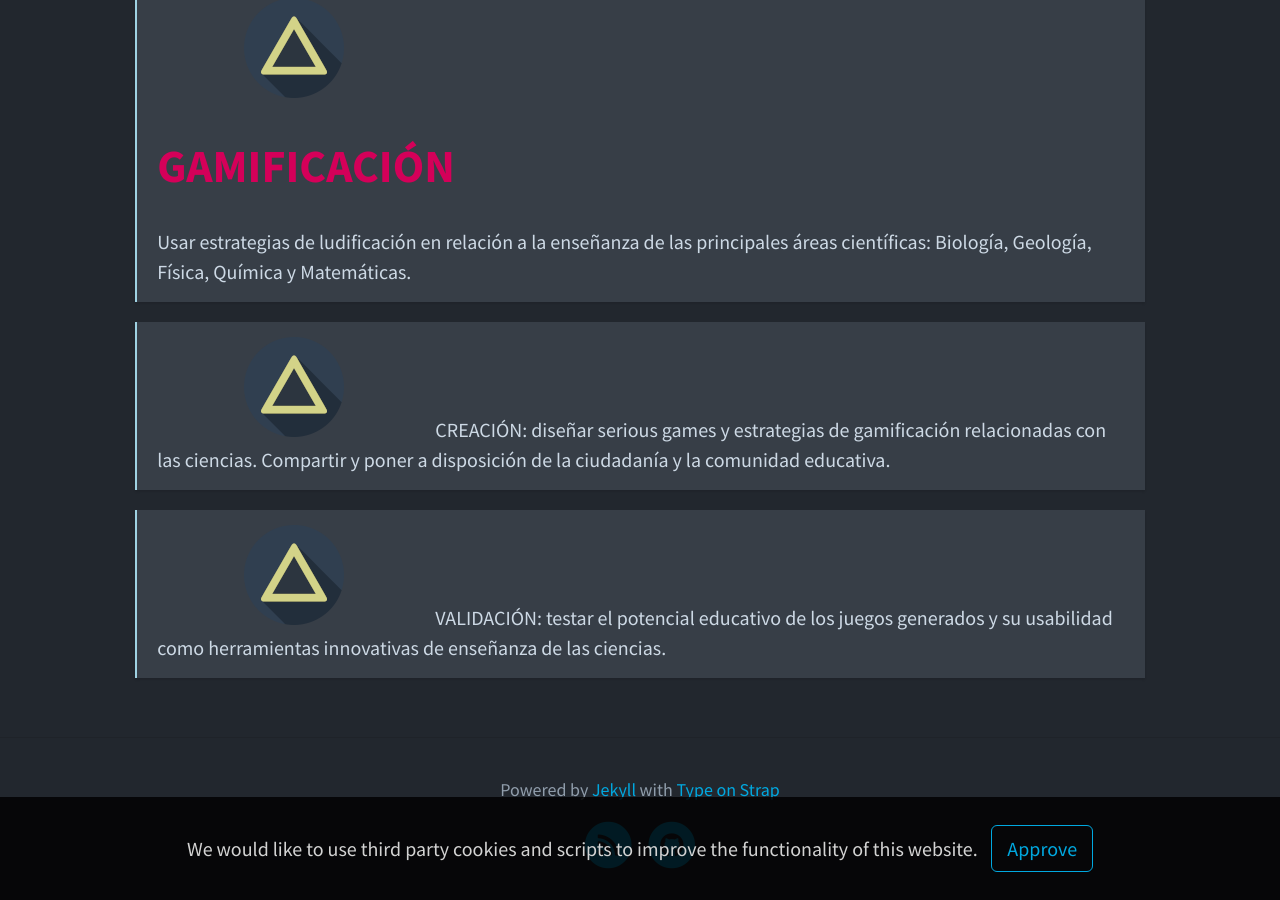
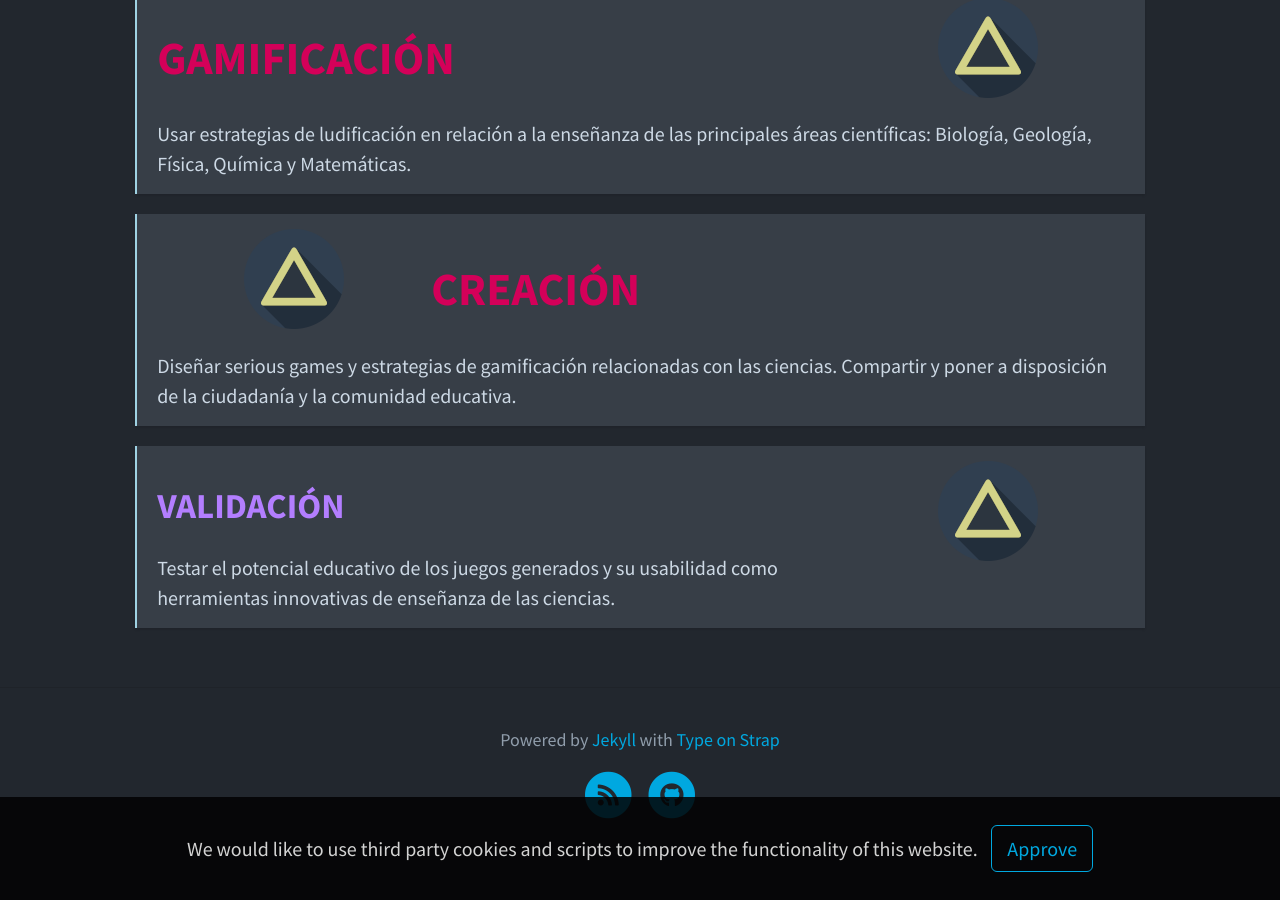
Before and after one commit to dyn-gos/dyn-gos.github.io, a Jekyll site: the page built from index.md, in a window 1280 px wide and 900 px high, scrolled down 711 px. Built offline with Jekyll 4.4.1, drawn with Linux system fonts in a browser that asks for light colours; some of the changed text lies outside the part shown.

Commit message:
Update index.md

```diff
--- a/index.md
+++ b/index.md
@@ -9,16 +9,20 @@ hide: true                           # Prevent the page title to appear in the n
 
 Los cuatro pilares básicos sobre los que se fundamenta DyNGoS son:
 
-> ![Triangle](assets/img/triangle2.png){:style="float: right"}
+> ![Triangle](assets/img/triangle2.png){:style="float: left"}
 >
 > ## DIVULGACIÓN
 > Promover la cultura científica en la población creando experiencias de aprendizaje significativas. Incrementar el grado de implicación del estudiantado en distintos niveles educativos.
 
-> ![Triangle](assets/img/triangle2.png){:float="right"}
+> ![Triangle](assets/img/triangle2.png){:style="float: right"}
 >
 > # GAMIFICACIÓN
 > Usar estrategias de ludificación en relación a la enseñanza de las principales áreas científicas: Biología, Geología, Física, Química y Matemáticas.
 
-> ![Triangle](assets/img/triangle2.png){:float="left"} CREACIÓN: diseñar serious games y estrategias de gamificación relacionadas con las ciencias. Compartir y poner a disposición de la ciudadanía y la comunidad educativa.
+> ![Triangle](assets/img/triangle2.png){:style="float: left"}
+> # CREACIÓN
+> Diseñar serious games y estrategias de gamificación relacionadas con las ciencias. Compartir y poner a disposición de la ciudadanía y la comunidad educativa.
 
-> ![Triangle](assets/img/triangle2.png){:float="right"} VALIDACIÓN: testar el potencial educativo de los juegos generados y su usabilidad como herramientas innovativas de enseñanza de las ciencias.
+> ![Triangle](assets/img/triangle2.png){:style="float: right"}
+> ## VALIDACIÓN
+> Testar el potencial educativo de los juegos generados y su usabilidad como herramientas innovativas de enseñanza de las ciencias.
```
